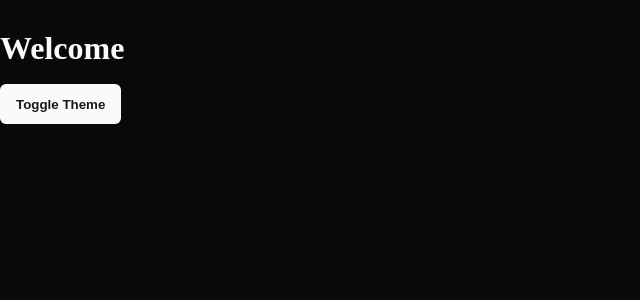
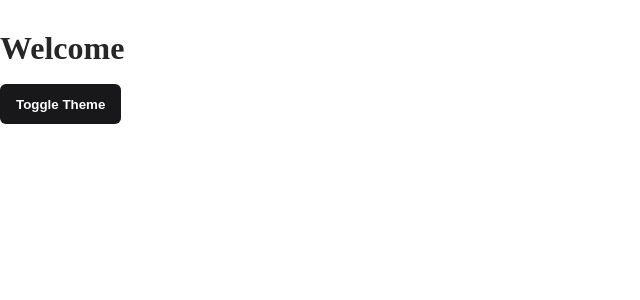
Before and after one commit to nilfocus/feflow, a SvelteKit app: page / in a window 1280 px wide. Shown: the top 300 px of the page, without its empty margins (0-640 px from the left). Built offline with nearby package versions, Linux system fonts and the light colour scheme.

Commit message:
theme action

```diff
--- a/src/app.html
+++ b/src/app.html
@@ -1,9 +1,16 @@
 <!doctype html>
-<html lang="en" data-theme="dark">
+<html lang="en">
 	<head>
 		<meta charset="utf-8" />
 		<link rel="icon" href="%sveltekit.assets%/favicon.png" />
 		<meta name="viewport" content="width=device-width, initial-scale=1" />
+
+		<script>
+			const theme = localStorage.getItem("theme") || "light"
+			document.documentElement.setAttribute("data-theme", theme)
+			document.documentElement.style.colorScheme = theme
+		</script>
+
 		%sveltekit.head%
 	</head>
 	<body data-sveltekit-preload-data="hover">
--- /dev/null
+++ b/src/lib/actions/applyThemeAction.ts
@@ -0,0 +1,11 @@
+import colorModeUtil from "../utils/colorModeUtil.js"
+
+export default function applyThemeAction(_node: HTMLElement) {
+	const { initThemeFromStorage } = colorModeUtil()
+
+	initThemeFromStorage()
+
+	return {
+		destroy() {}
+	}
+}
--- a/src/lib/actions/index.ts
+++ b/src/lib/actions/index.ts
@@ -8,6 +8,7 @@ import deviceDetectorAction from "./deviceDetectorAction.js"
 import scrollNavigatorAction from "./scrollNavigatorAction.js"
 import hoverFollowerAction from "./hoverFollowerAction.js"
 import scrollDetectAction from "./scrollDetectAction.js"
+import applyThemeAction from "./applyThemeAction.js"
 
 export {
 	inputDropAction,
@@ -19,5 +20,6 @@ export {
 	deviceDetectorAction,
 	scrollNavigatorAction,
 	hoverFollowerAction,
-	scrollDetectAction
+	scrollDetectAction,
+	applyThemeAction
 }
--- a/src/lib/utils/colorModeUtil.ts
+++ b/src/lib/utils/colorModeUtil.ts
@@ -2,24 +2,30 @@ const THEME_STORAGE = "theme"
 const THEME_ATTR = "data-theme"
 
 export default function colorModeUtil() {
+	function getThemeFromStorage() {
+		return localStorage.getItem(THEME_STORAGE)
+	}
+
 	function getCurrentTheme() {
-		return (
-			localStorage.getItem(THEME_STORAGE) ||
-			document.documentElement.getAttribute(THEME_ATTR) ||
-			"light"
-		)
+		return document.documentElement.getAttribute(THEME_ATTR) || "light"
 	}
 
 	function applyTheme(theme: string) {
 		document.documentElement.style.colorScheme = theme
 		document.documentElement.setAttribute(THEME_ATTR, theme)
-		localStorage.setItem(THEME_STORAGE, theme)
 	}
 
 	function toggleColorMode() {
 		const currentTheme = getCurrentTheme()
-		applyTheme(currentTheme === "light" ? "dark" : "light")
+		const theme = currentTheme === "light" ? "dark" : "light"
+		applyTheme(theme)
+		localStorage.setItem(THEME_STORAGE, theme)
 	}
 
-	return { getCurrentTheme, toggleColorMode }
+	function initThemeFromStorage() {
+		const saved = getThemeFromStorage()
+		if (saved) applyTheme(saved)
+	}
+
+	return { initThemeFromStorage, toggleColorMode }
 }
```
